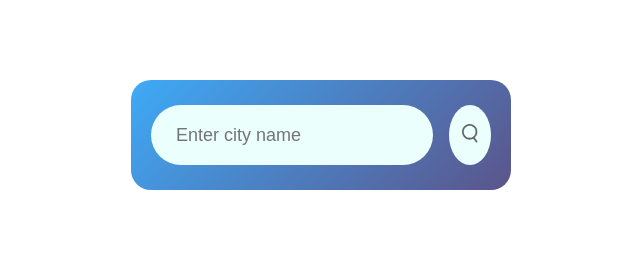
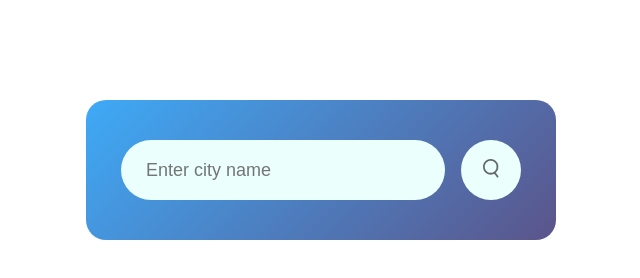
Before and after one commit to Videeksha22/my-weather-project, a plain HTML site: page index.html in a window 1280 px wide. Shown: the whole page, without its empty margins (319-959 px from the left). Drawn offline with Linux system fonts and the light colour scheme.

Commit message:
Update style.css

```diff
--- a/style.css
+++ b/style.css
@@ -10,15 +10,16 @@ body{
 }
 
 .card{
-    width: 85%;
-    max-width: 380px;
+    width: 90%;
+    max-width: 470px;
     background: linear-gradient(135deg, #3eaaf7, #5b548a);
     color: #fff;
-    margin: 80px auto 0;
+    margin: 100px auto 0;
     border-radius: 20px;
-    padding: 25px 20px;
+    padding: 40px 35px;
     text-align: center;
 }
+
 .search{
     width: 100%;
     display: flex;
```
